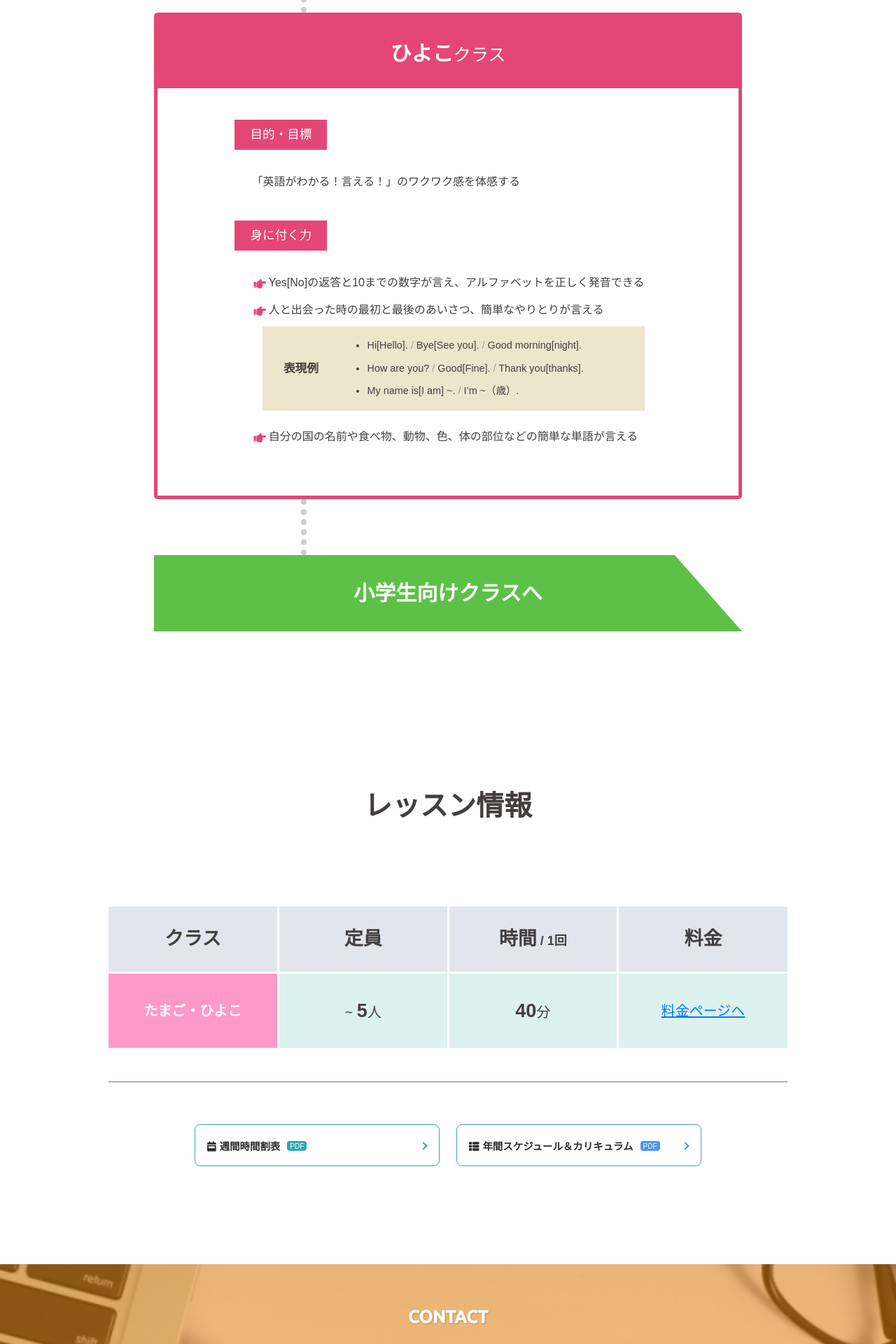
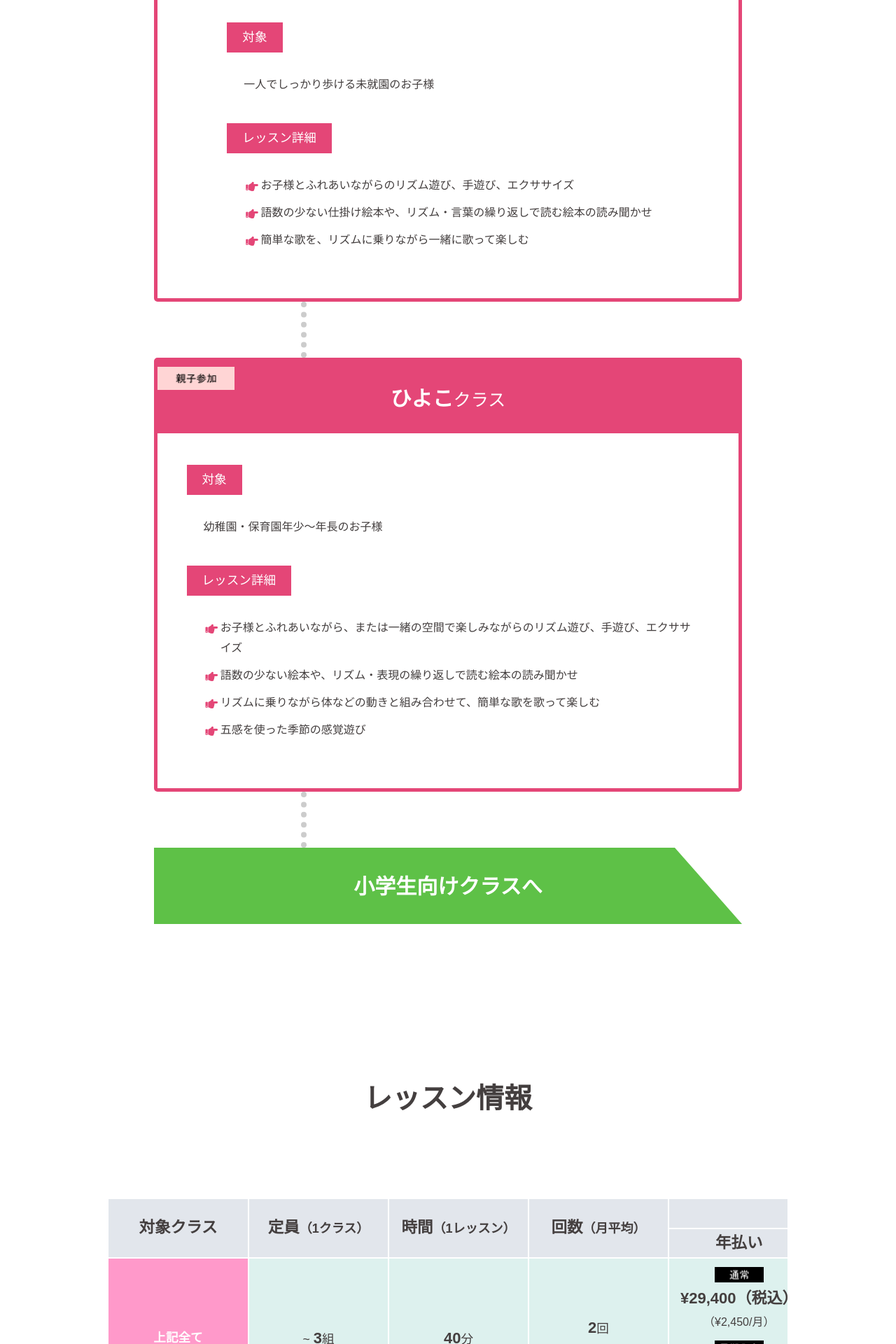
Before and after one commit to machanyo4/notogawaSKY-website, a PHP site: page /little_child.php in a window 1280 px wide. Shown: the part 2120-4040 px from the top of the page at 70% size. Run offline with PHP 8.4, Linux system fonts and the light colour scheme; some libraries are stand-ins or nearby versions.

Commit message:
added test

```diff
--- a/notogawaSKY-website_4/css/class_style.css
+++ b/notogawaSKY-website_4/css/class_style.css
@@ -75,7 +75,7 @@
 .class-outline h3{
   display: inline-block;
   font-size: 1.8725rem;
-  font-size: 29.96px;
+  font-size: 28px;
   font-weight: 900;
   line-height: 1.8;
   text-align: left;
@@ -164,6 +164,7 @@ section.each-class::before{
   border-color: #BA1011;
 }
 .class-box .box-title{
+  position: relative;
   color: #fff;
   padding: 2em 2.3333em;
 }
@@ -178,6 +179,12 @@ section.each-class::before{
 }
 .advanced .class-box .box-title{
   background-color: #BA1011;
+}
+.class-box .box-title .title-accessary{
+  position: absolute;
+  top: 5px;
+  left: 0px;
+  width:110px;
 }
 .class-box .box-title h3{
   font-size: 1.5625rem;
@@ -488,6 +495,7 @@ section.lesson-fee{
   padding-top: 25px;
 }
 .table-wrapper{
+  overflow-x: scroll;
   padding:0 0 3rem;
   border-bottom: 1px solid #707070;
   font-size: 1rem;
@@ -495,28 +503,30 @@ section.lesson-fee{
 }
 .lesson-fee table{
   width: 100%;
+  white-space: nowrap;
 }
 .lesson-fee thead th{
-  width: 25%;
+  min-width: 200px;
 }
 .lesson-fee th{
-  border-left: 3px solid #fff;
+  border-left: 2px solid #fff;
+  border-bottom: 2px solid #fff;
   background-color: #E2E6EC
 }
-.lesson-fee th:first-child{
+.lesson-fee tr:first-child th:first-child{
   border-left: none;
 }
 .lesson-fee .th-inner{
   text-align: center;
-  padding: 1.25em 0.5em;
+  padding: 0 0.5em;
   font-weight: 700;
 }
 .lesson-fee .th-inner span{
-  font-size: 1.2em;
+  font-size: 1em;
 }
 .lesson-fee td{
-  border-top: 3px solid #fff;
-  border-left: 3px solid #fff;
+  border-left: 2px solid #fff;
+  border-bottom: 2px solid #fff;
   background-color: rgba(144, 209, 198, 0.3);
   text-align: center;
   vertical-align: middle;
@@ -525,6 +535,10 @@ section.lesson-fee{
   border-left: none;
   color: #fff;
 }
+.lesson-fee td:last-child{
+  border-bottom: none;
+}
+
 .little-child tbody td:first-child{
   background-color: #FF99CA;
 }
@@ -539,14 +553,18 @@ section.lesson-fee{
   color: #fff;
 }
 .lesson-fee .td-inner{
-  padding: 1.8em 0.5em;
+  padding: 0.5em;
 }
 .lesson-fee td:first-child .td-inner{
   font-weight: 700;
 }
+.lesson-fee .td-inner .prt-wrap img{
+  margin:0 auto;
+  width: 70px;
+  height: auto;
+}
 .lesson-fee .td-inner span{
-  font-size: 0.85rem;
-  font-size: 13.6px;
+  font-size: 0.85em;
 }
 .lesson-fee .td-inner strong{
   font-size: 1.25em;
@@ -555,7 +573,10 @@ section.lesson-fee{
   padding: 0 5px;
   font-size: 10px;
 }
-.lesson-fee .td-inner .for-link a {
+.lesson-fee .for-link{
+  color: #007bff;
+}
+.lesson-fee .for-link:hover{
   text-decoration:underline;
   color: #007bff;
 }
@@ -616,7 +637,6 @@ section.lesson-fee{
 }
 .lesson-fee .th-inner{
   font-size: 0.75rem;
-  font-size: 12px;
 }
 .fee-page .lesson-fee tbody .td-inner{
   padding: 1.25em 0.25em;
@@ -941,26 +961,25 @@ section.entry-flow .inner .container{
   .table-wrapper{
     font-size: 0.895em;
   }
-  .lesson-fee th{
+  .lesson-fee thead th{
     border-left: 2px solid #fff;
   }
   .lesson-fee .th-inner{
-    padding: 1.25em 0.5em;
+    padding: 0 0.5em;
   }
   .fee-page .lesson-fee .th-inner {
     font-size: 0.825rem;
     font-size: 13.2px;
   }
   .lesson-fee td{
-    border-top: 2px solid #fff;
+    border-bottom: 2px solid #fff;
     border-left: 2px solid #fff;
   }
   .lesson-fee .td-inner{
-    padding: 1.8em 0.5em;
+    padding: 0.5em;
   }
   .lesson-fee .td-inner span{
-    font-size: 1rem;
-    font-size: 16px;
+    font-size: 1em;
   }
   .lesson-fee .td-inner strong{
     font-size: 1.25em;
@@ -978,7 +997,7 @@ section.entry-flow .inner .container{
   }
 }
 
-@media screen and (min-width: 768px){
+@media screen and (min-width: 856px){
   .activity-panel h2 {
     font-size: 2rem;
     font-size: 32px;
@@ -1006,21 +1025,18 @@ section.entry-flow .inner .container{
     font-size: 0.95em;
   }
   .lesson-fee .th-inner{
-    padding: 1.25em 0.5em;
+    padding: 0 0.5em;
   }
   .lesson-fee .th-inner {
     font-size: 0.95rem;
     font-size: 15.2px;
   }
-  .lesson-fee .th-inner span{
-    font-size: 1.2em;
-  }
+  .lesson-fee .th-inner span,
   .lesson-fee .td-inner span{
-    font-size: 1.125rem;
-    font-size: 18px;
+    font-size: 1em;
   }
   .lesson-fee .td-inner strong{
-    font-size: 1.35em;
+    font-size: 1.25em;
   }
   .precedent-cases .grid-container{
     padding-top: 25px;
@@ -1035,7 +1051,7 @@ section.entry-flow .inner .container{
     flex-wrap: wrap;
   }
 }
-@media (min-width: 769px){
+@media (min-width: 857px){
   .flow .trial-lesson:hover{
     opacity: 0.5;
   }
@@ -1061,20 +1077,19 @@ section.entry-flow .inner .container{
     border-left: 3px solid #fff;
   }
   .lesson-fee .th-inner{
-    padding: 1.25em 0.5em;
+    padding: 0 0.5em;
     font-size: 1.125rem;
     font-size: 18px;
   }
   .lesson-fee .th-inner span{
-    font-size: 1.5em;
+    font-size: 1.25em;
   }
   .lesson-fee td{
-    border-top: 3px solid #fff;
-    border-left: 3px solid #fff;
+    border-bottom: 2px solid #fff;
+    border-left: 2px solid #fff;
   }
   .lesson-fee .td-inner span{
-    font-size: 1.25rem;
-    font-size: 20px;
+    font-size: 1.1em;
   }
   .precedent-cases .grid-container{
     padding-top: 25px;
@@ -1101,19 +1116,22 @@ section.entry-flow .inner .container{
   }
 }
 
-@media screen and (max-width: 768px){
+@media screen and (max-width: 856px){
   .flow .trial-lesson:active{
     opacity: 0.5;
   }
   .next-course a:active{
     opacity: 0.8;
   }
+  .lesson-fee thead th{
+    min-width: 150px;
+  }
   .lesson-fee .td-inner .for-link a:active{
     color: #0056b3;
   }
 }
 
-@media screen and (max-width: 767px){
+@media screen and (max-width: 855px){
   .page-title{
     margin-top: 60px;
     padding-top: 25px;
@@ -1125,15 +1143,13 @@ section.entry-flow .inner .container{
     margin-bottom: 0.9375rem;
   }
   .page-title p{
-    font-size: 0.85rem;
-    font-size: 13.6px;
+    font-size: 0.75rem;
   }
   .class-outline{
     padding: 4.25rem 0;
   }
   .class-outline h3 {
-    font-size: 1.375rem;
-    font-size: 22px;
+    font-size: 1.25rem;
     font-weight: 900;
   }
   .lesson-info .content-title h2{
@@ -1146,6 +1162,12 @@ section.entry-flow .inner .container{
   .class-box .box-title h3 {
     font-size: 1.375rem;
     font-size: 22px;
+  }
+  .class-box .box-title .title-accessary{
+    position: absolute;
+    top: 0;
+    left: 0;
+    width:80px;
   }
   .class-content .content {
     padding: 2rem 0 2.5rem;
@@ -1372,6 +1394,9 @@ section.entry-flow .inner .container{
     padding-left: 0;
     padding-right: 0;
   }
+  .lesson-fee thead th{
+    min-width: 100px;
+  }
   .feetable-img {
     padding-bottom: 1.95rem;
   }
--- a/notogawaSKY-website_4/css/form_style.css
+++ b/notogawaSKY-website_4/css/form_style.css
@@ -193,7 +193,7 @@ div.radio >span {
     margin-bottom: 80px;
   }
 }
-@media only screen and (min-width: 768px){
+@media only screen and (min-width: 856px){
   .form-ttl .logo-box img{
     width: 35%;
   }
--- a/notogawaSKY-website_4/css/style.css
+++ b/notogawaSKY-website_4/css/style.css
@@ -484,7 +484,7 @@ nav{
 
 /*-------- Header Media Query ------*/
 
-@media screen and (min-width: 769px){
+@media screen and (min-width: 857px){
   header{
     background: transparent;
     color: #fff;
@@ -580,7 +580,7 @@ nav{
   }
 }
 
-@media screen and (max-width: 768px){
+@media screen and (max-width: 856px){
   .pc{
     display: none !important;
   }
@@ -697,8 +697,8 @@ nav{
   }
   .hd-btn{
     padding: 3% 3.3333%;
-    font-size: 14px;
-    width: 46%;
+    font-size: 12.5px;
+    width: 33%;
     text-align: center;
     border-radius: 4px;
   }
@@ -1095,13 +1095,13 @@ nav{
     -webkit-transform: translate(-50%, -50%);
   }
 }
-@media only screen and (min-width: 768px){
+@media only screen and (min-width: 856px){
   .panel-content .row-item:first-child{
     padding-right: calc(15px + 2.5%);
   }
 }
 
-@media only screen and (min-width: 769px) {
+@media only screen and (min-width: 857px) {
   .sp{
     display: none !important;
   }
@@ -1142,7 +1142,7 @@ nav{
 }
 
 
-@media screen and (max-width: 767px){
+@media screen and (max-width: 855px){
   .sec-defo-pad{
     padding: 80px 0;
   }
@@ -1242,6 +1242,9 @@ nav{
 }
 
 @media screen and (max-width: 425px){
+  .hd-btn{
+    font-size: 11px;
+  }
   .sec-defo-pad{
     padding: 60px 0;
   }
--- a/notogawaSKY-website_4/index.php
+++ b/notogawaSKY-website_4/index.php
@@ -374,6 +374,9 @@
                       </li>
                       <li>
                         <h2>日常的に英語を実践できる場がほしい方</h2>
+                      </li>
+                      <li>
+                        <h2>「おうち英語」に興味があり、ご自宅でもお子様と一緒に英語を楽しみたい方</h2>
                       </li>
                     </ul>
                   </div>
--- a/notogawaSKY-website_4/little_child.php
+++ b/notogawaSKY-website_4/little_child.php
@@ -41,7 +41,7 @@
     <link rel="stylesheet" href="https://use.fontawesome.com/releases/v5.6.3/css/all.css">
     <link crossorigin="anonymous" rel='stylesheet'  href='https://fonts.googleapis.com/css?family=Poppins%3A400%2C600%7CUbuntu%3A400%2C400i%2C500%2C500i' type='text/css' media='all' />
     <script type="text/javascript" src="js/modernizr-2.6.2.min.js"></script>
-    <title>幼児向けクラス： notogawa SKY English School</title>
+    <title>ベビー・幼児向けクラス： notogawa SKY English School</title>
   </head>
   <body>
     <div class="wrapper">
@@ -52,8 +52,9 @@
             <div class="title-wrapper">
               <div class="inner">
                 <div class="container">
-                  <h1>幼児向けクラス</h1>
-                  <p>幼児を対象としたクラス（たまご・ひよこ）についての紹介です</p>
+                  <h1>ベビー・幼児向けクラス</h1>
+                  <p>ベビー・幼児を対象としたクラス（ベビー・たまご・ひよこ）についての紹介です</p>
+                  <p>※これらのクラスは親子での参加が必要となっております</p>
                 </div>
               </div>
             </div>
@@ -62,7 +63,12 @@
         <div class="class-outline">
           <div class="inner">
             <div class="container">
-              <h3>おうちでも楽しめる遊びやアクティビティの中で楽しく英語や異文化に触れ<br>英語のリズムを体に染み込ませる。小学生向けクラスへの「下地」を作る</h3>
+              <h3>
+                <ul>
+                  <li>おうちでも楽しめる遊びやアクティビティの中で<br>楽しく英語や異文化に触れ英語のリズムを体に染み込ませる。</li>
+                  <li>小学生向けクラスへの「下地」を作る。</li>
+                </ul>
+              </h3>
             </div>
           </div>
         </div>
@@ -72,7 +78,7 @@
           <div class="inner activity-inner">
             <div class="container">
               <div class="panel-content">
-                <h2 class="title">Activity</h2>
+                <h2 class="title">Activities</h2>
                 <div class="container-fluid">
                   <div class="row">
                     <div class="row-item activity-colum col-lg-4 col-md-4">
@@ -96,13 +102,13 @@
                         <div class="img-wrapper">
                           <div class="img-activity img-activity-item3"></div>
                         </div>
-                        <h3>動画コンテンツ<br><span>(ダンス・歌・チャンツ・アニメーション等)</span></h3>
+                        <h3>動画コンテンツ<br><span>(歌・手遊び・エッグシェーカ等)</span></h3>
                       </div>
                     </div>
                   </div>
                 </div>
                 <div class="others">
-                  <p>他にもクイズやミニゲーム、季節行事のイベントなど楽しいアクティビティがたくさん！</p>
+                  <p>他にもダンスや季節行事のイベントなど、楽しいアクティビティがたくさん！</p>
                 </div>
               </div>
             </div>
@@ -113,40 +119,27 @@
             <div class="container">
               <div class="class-box">
                 <div class="box-title">
-                  <h3><span>たまご</span>クラス</h3>
+                    <span class="title-accessary"><img src="images/class-accessary.png" width="85px"></span>
+                  <h3><span>ベビー</span>クラス</h3>
                 </div>
                 <div class="class-content">
                   <div class="content-wrapper">
                     <div class="objective">
-                      <span class="label">目的・目標</span>
+                      <span class="label">対象</span>
                       <div class="content">
                         <ul>
-                          <li>「英語ってたのしい！」というワクワク感を感じる</li>
+                          <li>生後すぐ〜よちよち歩きのお子様</li>
                         </ul>
                       </div>
                     </div>
                     <div class="skill">
-                      <span class="label">身に付く力</span>
+                      <span class="label">レッスン詳細</span>
                       <div class="content">
                         <ul>
-                          <li>Yes[No]の返答と10までの数字がわかり、アルファベットの文字の形や発音を認識できる</li>
-                          <li>人と出会った時の最初と最後のあいさつ、簡単なやりとりがわかる</li>
-                          <div class="expression">
-                            <div class="expression-container">
-                              <div>
-                                <h4>表現例</h4>
-                              </div>
-                              <div>
-                                <ul>
-                                  <li>Hi[Hello]. <span>/</span> Bye[See you]. <span>/</span> Good morning[night].</li>
-                                  <li>How are you? <span>/</span> Good[Fine]. <span>/</span> Thank you[thanks]. </li>
-                                  <li>My name is[I am] ~. <span>/</span> I’m ~（歳）.</li>
-                                </ul>
-                              </div>
-                            </div>
-
-                          </div>
-                          <li>自分の国の名前や食べ物、動物、色、体の部位などの簡単な単語がわかる</li>
+                          <li>お子様を抱っこしながら・寝かせながらのリズム遊び、手遊び、エクササイズ</li>
+                          <li>仕掛け絵本や、簡単なリズム・言葉の繰り返しで読む絵本の読み聞かせ</li>
+                          <li>歌をリズムに乗って楽しむ</li>
+                          <li>五感を使った季節の感覚遊び</li>
                         </ul>
                       </div>
                     </div>
@@ -157,39 +150,57 @@
               </div>
               <div class="class-box">
                 <div class="box-title">
+                  <span class="title-accessary"><img src="images/class-accessary.png" width="85px"></span>
+                  <h3><span>たまご</span>クラス</h3>
+                </div>
+                <div class="class-content">
+                  <div class="content-wrapper">
+                    <div class="objective">
+                      <span class="label">対象</span>
+                      <div class="content">
+                        <ul>
+                          <li>一人でしっかり歩ける未就園のお子様</li>
+                        </ul>
+                      </div>
+                    </div>
+                    <div class="skill">
+                      <span class="label">レッスン詳細</span>
+                      <div class="content">
+                        <ul>
+                          <li>お子様とふれあいながらのリズム遊び、手遊び、エクササイズ</li>
+                          <li>語数の少ない仕掛け絵本や、リズム・言葉の繰り返しで読む絵本の読み聞かせ</li>
+                          <li>簡単な歌を、リズムに乗りながら一緒に歌って楽しむ</li>
+                        </ul>
+                      </div>
+                    </div>
+                  </div>
+                </div>
+              </div>
+              <div class="next-class">
+              </div>
+              <div class="class-box">
+                <div class="box-title">
+                  <span class="title-accessary"><img src="images/class-accessary.png" width="85px"></span>
                   <h3><span>ひよこ</span>クラス</h3>
                 </div>
                 <div class="class-content">
                   <div class="content-wrapper">
                     <div class="objective">
-                      <span class="label">目的・目標</span>
+                      <span class="label">対象</span>
                       <div class="content">
                         <ul>
-                          <li>「英語がわかる！言える！」のワクワク感を体感する</li>
+                          <li>幼稚園・保育園年少～年長のお子様</li>
                         </ul>
                       </div>
                     </div>
                     <div class="skill">
-                      <span class="label">身に付く力</span>
+                      <span class="label">レッスン詳細</span>
                       <div class="content">
                         <ul>
-                          <li>Yes[No]の返答と10までの数字が言え、アルファベットを正しく発音できる</li>
-                          <li>人と出会った時の最初と最後のあいさつ、簡単なやりとりが言える</li>
-                          <div class="expression">
-                            <div class="expression-container">
-                              <div>
-                                <h4>表現例</h4>
-                              </div>
-                              <div>
-                                <ul>
-                                  <li>Hi[Hello]. <span>/</span> Bye[See you]. <span>/</span> Good morning[night].</li>
-                                  <li>How are you? <span>/</span> Good[Fine]. <span>/</span> Thank you[thanks]. </li>
-                                  <li>My name is[I am] ~. <span>/</span> I’m ~（歳）.</li>
-                                </ul>
-                              </div>
-                            </div>
-                          </div>
-                          <li>自分の国の名前や食べ物、動物、色、体の部位などの簡単な単語が言える</li>
+                          <li>お子様とふれあいながら、または一緒の空間で楽しみながらのリズム遊び、手遊び、エクササイズ</li>
+                          <li>語数の少ない絵本や、リズム・表現の繰り返しで読む絵本の読み聞かせ</li>
+                          <li>リズムに乗りながら体などの動きと組み合わせて、簡単な歌を歌って楽しむ</li>
+                          <li>五感を使った季節の感覚遊び</li>
                         </ul>
                       </div>
                     </div>
@@ -217,24 +228,41 @@
                 <table>
                   <thead>
                     <tr>
+                      <th rowspan="2">
+                        <div class="th-inner">
+                          <span>対象クラス</span>
+                        </div>
+                      </th>
+                      <th rowspan="2">
+                        <div class="th-inner">
+                          <span>定員</span>（1クラス）
+                        </div>
+                      </th>
+                      <th rowspan="2">
+                        <div class="th-inner">
+                          <span>時間</span>（1レッスン）
+                        </div>
+                      </th>
+                      <th rowspan="2">
+                        <div class="th-inner">
+                          <span>回数</span>（月平均）
+                        </div>
+                      </th>
+                      <th colspan="2">
+                        <div class="th-inner">
+                          <span>料金</span>
+                        </div>
+                      </th>
+                    </tr>
+                    <tr>
                       <th>
                         <div class="th-inner">
-                          <span>クラス</span>
+                          <span>年払い</span>
                         </div>
                       </th>
                       <th>
                         <div class="th-inner">
-                          <span>定員</span>
-                        </div>
-                      </th>
-                      <th>
-                        <div class="th-inner">
-                          <span>時間</span> / 1回
-                        </div>
-                      </th>
-                      <th>
-                        <div class="th-inner">
-                          <span>料金</span>
+                          <span>月払い</span>
                         </div>
                       </th>
                     </tr>
@@ -243,12 +271,12 @@
                     <tr>
                       <td>
                         <div class="td-inner">
-                          <span>たまご・<nobr>ひよこ</nobr></span>
+                          <span>上記全て</span>
                         </div>
                       </td>
                       <td>
                         <div class="td-inner">
-                          <span>~ <strong>5</strong>人</span>
+                          <span>~ <strong>3</strong>組</span>
                         </div>
                       </td>
                       <td>
@@ -258,7 +286,38 @@
                       </td>
                       <td>
                         <div class="td-inner">
-                          <span class="for-link"><a href="https://notogawasky.com/lesson_fee">料金ページへ</a></span>
+                            <span><strong>2</strong>回</span>
+                            <p>（年間24回）</p>
+                        </div>
+                      </td>
+                      <td>
+                        <div class="td-inner">
+                          <div class="prt-wrap">
+                            <div><img src="images/table-parts1.png" alt=""></div>
+                            <span><strong>¥29,400（税込）</strong></span>
+                            <p>（¥2,450/月）</p>
+                          </div>
+                          <div class="td-inner">
+                            <div class="prt-wrap">
+                              <div><img src="images/table-parts2.png" alt=""></div>
+                              <span><strong>¥27,000（税込）</strong></span>
+                              <p>（¥2,250/月）</p>
+                            </div>
+                          </div>
+                        </div>
+                      </td>
+                      <td>
+                        <div class="td-inner">
+                          <div class="prt-wrap">
+                            <div><img src="images/table-parts1.png" alt=""></div>
+                            <span><strong>¥2,500（税込）</strong></span>
+                          </div>
+                          <div class="td-inner">
+                            <div class="prt-wrap">
+                              <div><img src="images/table-parts2.png" alt=""></div>
+                              <span><strong>¥2,300（税込）</strong></span>
+                            </div>
+                          </div>
                         </div>
                       </td>
                     </tr>
@@ -266,6 +325,8 @@
                 </table>
               </div>
               <div class="asterisk">
+                <p style="padding:0 0 1em">※早期入会は前年度3月の第2金曜日までに申し込みを完了された方に適応される割引です。</p>
+                <p style="padding:0 0 1em">※その他料金についての詳細は<a href="https://notogawasky.com/lesson_fee" class="for-link">料金ページ</a>にてご確認ください。</p>
                 <ul>
                   <li><a href="https://notogawasky.com/pdf/weekly-schedule-2021.pdf" class="schedule-link" target="_blank" rel="noopener noreferrer">
                     <i class="fas fa-calendar-week"></i>週間時間割表
```
Also changed, not shown: notogawaSKY-website_4/css/top_style.css (+13 -13 lines), notogawaSKY-website_4/images/class-accessary.png (added), notogawaSKY-website_4/images/table-parts1.png (added), notogawaSKY-website_4/images/table-parts2.png (added).
